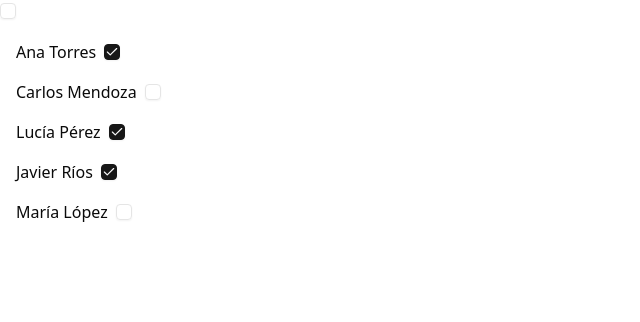
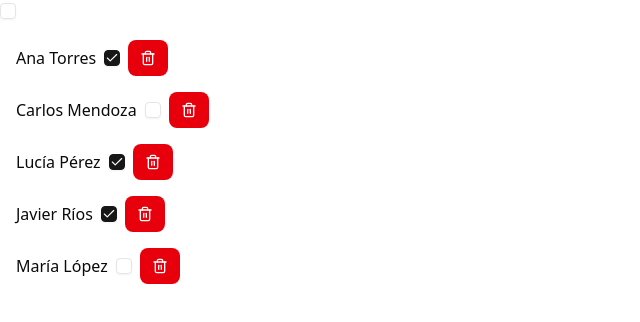
Before and after one commit to waldo-liberato-jara/learning-shadcn, a React (Vite) app: page / in a window 1280 px wide. Shown: the top 322 px of the page, without its empty margins (0-640 px from the left). Built offline with nearby package versions, Linux system fonts and the light colour scheme.

Commit message:
base:update-by-id

```diff
--- a/src/pages/Crud.tsx
+++ b/src/pages/Crud.tsx
@@ -1,5 +1,7 @@
 import React, { useState } from "react";
 import { Checkbox } from "@/components/ui/checkbox";
+import { Button } from "@/components/ui/button";
+import { Trash2 } from "lucide-react";
 
 interface Usuario {
   id: number;
@@ -16,7 +18,7 @@ const Crud = () => {
     { id: 5, name: "María López", state: false },
   ]);
 
-  const onStateChange = (value: boolean | "indeterminate") => {
+  const onStateChange = (id: number, checked: boolean | "indeterminate") => {
     //actualizar
   };
 
@@ -26,9 +28,12 @@ const Crud = () => {
         <div key={index} className="flex flex-row items-center gap-2">
           <p>{usuario.name}</p>
           <Checkbox
-            checked={usuario.state}
-            onCheckedChange={(chk) => onStateChange(chk)}
+            checked={usuario.state === "indeterminate" ? false : usuario.state}
+            onCheckedChange={(checked) => onStateChange(usuario.id, checked)}
           />
+          <Button variant={"destructive"}>
+            <Trash2 />
+          </Button>
         </div>
       ))}
     </div>
```
